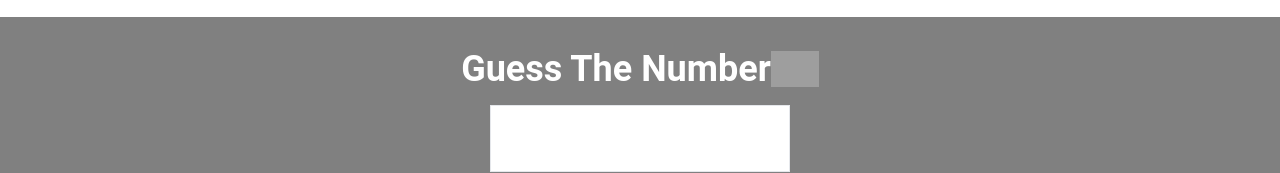
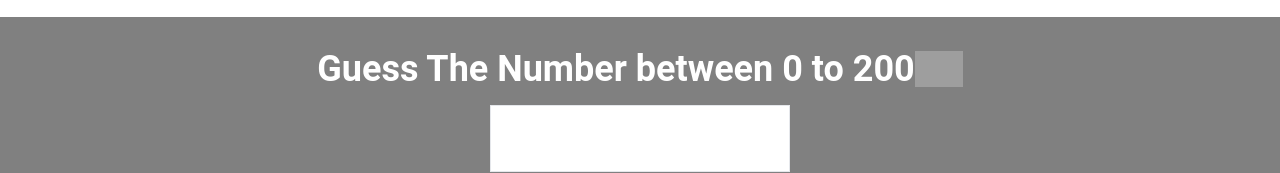
Before and after one commit to Sai2024-ui/guessing-game, a plain HTML site: page index.html in a window 1280 px wide. Shown: the part 473-646 px from the top of the page. Drawn offline with nearby package versions, Linux system fonts and the light colour scheme; grey boxes are pictures that could not be loaded.

Commit message:
Small change of main

```diff
--- a/index.html
+++ b/index.html
@@ -31,7 +31,7 @@
 
         <div class="flex flex-col items-center bg-[grey] py-8 px-4">
             <h1 class="flex items-center justify-center text-white font-roboto text-4xl font-bold text-center">
-                Guess The Number
+                Guess The Number between 0 to 200
                 <img class="w-12" src="https://d1tgh8fmlzexmh.cloudfront.net/ccbp-dynamic-webapps/guess-number-img.png" alt="Number" />
             </h1>
 
```
